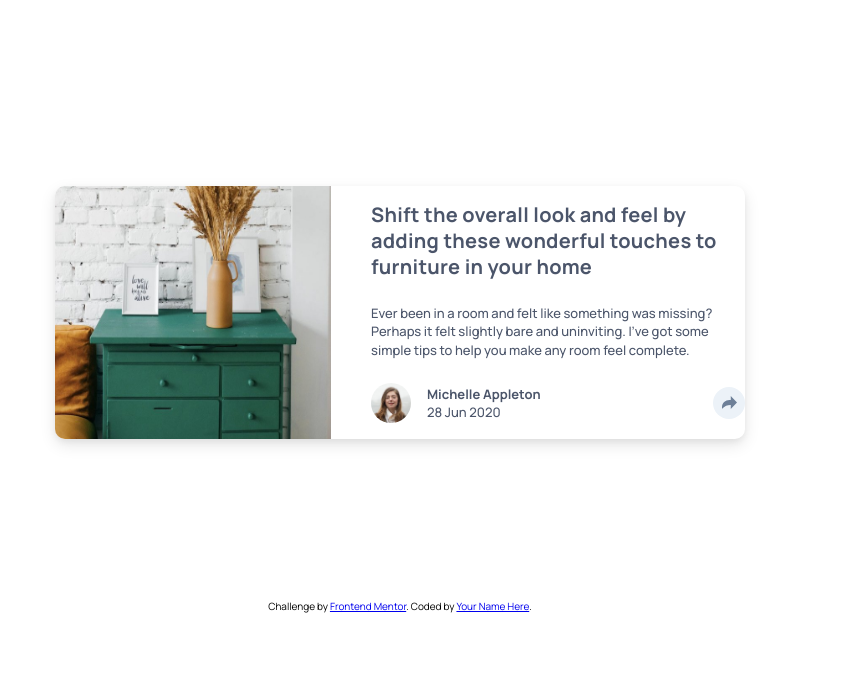
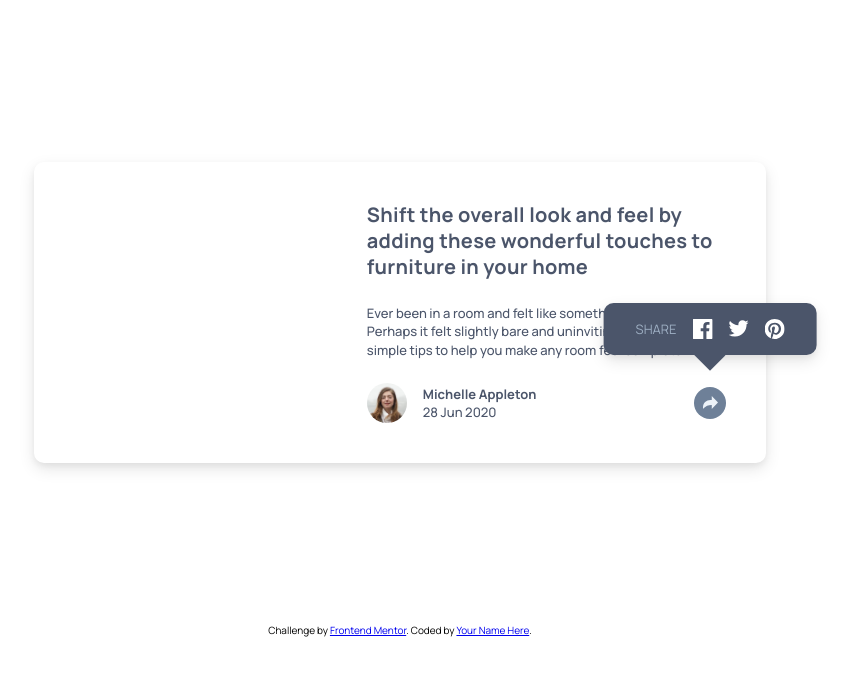
Before and after one commit to ChrisFloresM/ArticlePreviewComponent, a plain HTML site: page index.html in a window 1280 px wide. Both pictures are taken after a click on the button 969 px from the left and 402 px from the top of the page. Shown: the whole page, without its empty margins (240-1090 px from the left). Drawn offline with Linux system fonts and the light colour scheme.

Commit message:
Adding JS interactivity

```diff
--- a/index.html
+++ b/index.html
@@ -24,15 +24,17 @@
 				<!--<img class="component__img" src="/img/drawers.jpg" alt="A picture of a plant in a flowerpot over a desk">-->
 			</div>
 			<div class="component__info-container">
+				<div class="component__info">
 					<h1 class="component__info-intro text-preset-1 bold">
 						Shift the overall look and feel by adding these wonderful
 						touches to furniture in your home
 					</h1>
-				<p class="component__info text-preset-2 medium">
+					<p class="component__info-text text-preset-2 medium">
 						Ever been in a room and felt like something was missing? Perhaps
 						it felt slightly bare and uninviting. I’ve got some simple tips
 						to help you make any room feel complete.
 					</p>
+				</div>
 				<div class="component__info-profile">
 					<div class="component__info-img-container">
 						<img class="component__info-profile-img" src="/img/avatar-michelle.jpg" alt="A picture of Michelle Appleton">
@@ -42,9 +44,25 @@
 						<p class="component__info-profile-date text-preset-2 medium">28 Jun 2020</p>
 					</div>
 					<div class="component__share">
+						<div class="component__social desktop hidden">
+							<p class="text-preset-3">SHARE</p>
+							<div class="component__social-links">
+								<img src="img/icon-facebook.svg" alt="icon of facbeook">
+								<img src="img/icon-twitter.svg" alt="icon of twitter">
+								<img src="img/icon-pinterest.svg" alt="icon of pinterest">
+							</div>
+						</div>
 						<button class="component__btn-share">
 							<svg xmlns="http://www.w3.org/2000/svg" width="15" height="13"><path fill="currentColor" d="M15 6.495L8.766.014V3.88H7.441C3.33 3.88 0 7.039 0 10.936v2.049l.589-.612C2.59 10.294 5.422 9.11 8.39 9.11h.375v3.867L15 6.495z"/></svg>
 						</button>
+					</div>
+				</div>
+				<div class="component__social mobile hidden">
+					<p class="text-preset-3">SHARE</p>
+					<div class="component__social-links">
+						<img src="img/icon-facebook.svg" alt="icon of facbeook">
+						<img src="img/icon-twitter.svg" alt="icon of twitter">
+						<img src="img/icon-pinterest.svg" alt="icon of pinterest">
 					</div>
 				</div>
 			</div>
@@ -55,5 +73,7 @@
 				Coded by <a href="#">Your Name Here</a>.
 			</div>
 		</footer>
+
+		<script src="scripts/script.js"></script>
 	</body>
 </html>
--- /dev/null
+++ b/scripts/script.js
@@ -0,0 +1,21 @@
+const shareButton = document.querySelector('.component__btn-share');
+const shareMenus = document.querySelectorAll('.component__social');
+
+shareButton.addEventListener('click', openShareMenuListener);
+
+function openShareMenuListener() {
+	shareMenus.forEach(menu => {
+		if (menu.classList.contains('hidden')) {
+			menu.classList.remove('hidden');
+			setTimeout(() => {
+				menu.classList.add('fade-in');
+			}, 10); // Pequeño delay para que la transición se dispare
+		} else {
+			menu.classList.remove('fade-in');
+			setTimeout(() => {
+				menu.classList.add('hidden');
+			}, 300); // Tiempo para que la animación termine
+		}
+	});
+	shareButton.classList.toggle('clicked');
+}
--- a/styles/styles.css
+++ b/styles/styles.css
@@ -53,17 +53,16 @@ body {
 
 /* ================ Main component ================ */
 .component {
-    max-width: 690px;
+    max-width: 732px;
     display: flex;
     border-radius: 10px;
-    overflow: hidden;
     box-shadow: 0 6px 16px rgba(0, 0, 0, 0.1), 0 3px 6px rgba(0, 0, 0, 0.05);
 }
 
 /* Component image */
 .component__img-container {
     min-width: 40%;
-    background-image: url("../img/drawers.jpg");
+/*    background-image: url("../img/drawers.jpg");*/
     background-size: 100% 100%;
     background-repeat: no-repeat;
     background-position: center;
@@ -78,14 +77,22 @@ body {
 
 /* Component info */
 .component__info-container {
-    padding: var(--spacing-200) 0 var(--spacing-200) var(--spacing-500);
+    position: relative;
     display: flex;
     flex-direction: column;
-    gap: var(--spacing-300);
+}
+
+.component__info {
+    padding: var(--spacing-500) var(--spacing-500) 0 var(--spacing-500);
+}
+
+.component__info-text {
+    margin: var(--spacing-300) 0;
 }
 
 /* Profile */
 .component__info-profile {
+    padding: 0 var(--spacing-500) var(--spacing-500) var(--spacing-500);
     display: flex;
     align-items: center;
     gap: var(--spacing-200);
@@ -98,9 +105,12 @@ body {
 
 .component__share {
     margin-left: auto;
+    position: relative;
 }
 
 .component__btn-share {
+    position: relative;
+    z-index: 10;
     width: 32px;
     height: 32px;
     border-radius: 50%;
@@ -115,12 +125,12 @@ body {
     color: var(--grey-500);
 }
 
-.component__btn-share:hover {
+.component__btn-share:hover, .component__btn-share.clicked {
     background-color: var(--grey-500);
     cursor: pointer;
 }
 
-.component__btn-share:hover svg {
+.component__btn-share:hover svg, .component__btn-share.clicked svg {
     color: var(--grey-200);
 }
 
@@ -140,6 +150,13 @@ body {
     color: var(--grey-900);
 }
 
+.text-preset-3 {
+    font-size: var(--preset-2-3-size);
+    line-height: var(--preset-2-3-lh);
+    letter-spacing: var(--preset-3-ls);
+    color: var(--grey-400);
+}
+
 .bold {
     font-weight: var(--bold);
 }
@@ -148,23 +165,109 @@ body {
     font-weight: var(--medium);
 }
 
+/* Social links */
+.component__social {
+    position: absolute;
+    display: flex;
+    align-items: center;
+    gap: var(--spacing-200);
+    background-color: var(--grey-900);
+    transition: opacity 0.3s;
+    opacity: 0;
+}
+
+.component__social.mobile {
+    display: none;
+}
+
+.component__social.desktop {
+    padding: var(--spacing-200) var(--spacing-400);
+    border-radius: 10px;
+    box-shadow:
+            0 6px 16px rgba(0, 0, 0, 0.1),
+            0 3px 6px rgba(0, 0, 0, 0.05);
+    transform: translate(calc(-50% + var(--spacing-200)), calc(-100% - var(--spacing-400)));
+}
+
+.component__social.desktop::before {
+    content: '';
+    width: 32px;
+    height: 16px;
+    position: absolute;
+    bottom: 0;
+    left: 50%;
+    background-color: var(--grey-900);
+    transform: translate(-50%, 100%);
+    clip-path: polygon(0 0, 50% 100%, 100% 0);
+}
+
+.component__social-links {
+    display: flex;
+    align-items: center;
+    gap: var(--spacing-200);
+}
+
+.component__social-links img {
+    max-width: 20px;
+}
+
 @media (max-width: 48rem) {
     html {
         font-size: 50%;
     }
-    .component__info-container {
-        padding: var(--spacing-500);
+    .component__info, .component__info-profile {
+        padding-left: var(--spacing-400);
     }
 }
-
 
 @media (max-width: 33rem) {
     .component {
         flex-direction: column;
     }
 
+    .component__info {
+        padding: var(--spacing-400) var(--spacing-400) 0 var(--spacing-400);
+    }
+
+    .component__info-profile {
+        padding: var(--spacing-400);
+    }
+
     .component__img-container {
         min-width: 100%;
         height: 200px;
     }
+
+    .component__social.desktop {
+        display: none;
+    }
+
+    .component__social.mobile {
+        display: flex;
+        bottom: 0;
+        left: 0;
+        width: 100%;
+        height: 104px;
+        padding: var(--spacing-400);
+        border-bottom-left-radius: 10px;
+        border-bottom-right-radius: 10px;
+    }
 }
+
+/* Styles for interactive social button */
+.component__social.hidden {
+    display: none;
+}
+
+.component__btn-share:hover, .component__btn-share.clicked {
+    background-color: var(--grey-500);
+    cursor: pointer;
+}
+
+.component__btn-share:hover svg, .component__btn-share.clicked svg {
+    color: var(--grey-200);
+}
+
+.component__social.fade-in {
+    opacity: 1;
+}
```
Lines whose indentation alone changed are shown as unchanged.
